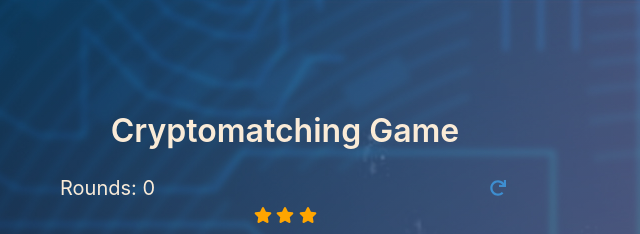
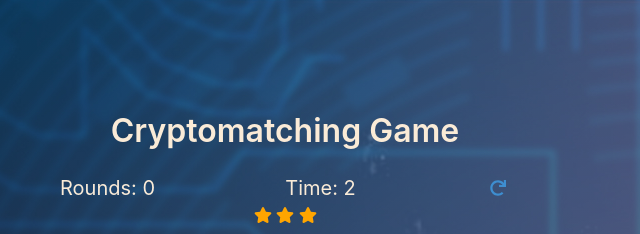
Before and after one commit to Sangsom/Crypto-Matching, a website: page index.html in a window 1280 px wide. Both pictures are taken after a click on the button "Start Game". Shown: the top 234 px of the page, 355-995 px from the left. Drawn offline with nearby package versions, Linux system fonts and the light colour scheme; files that its build step writes are made by us from their sources; files whose address does not match are found by name.

Commit message:
feat: Timer is shown while playing game

```diff
--- a/assets/js/main.js
+++ b/assets/js/main.js
@@ -10,6 +10,7 @@ let rounds = 0;
 
 let startTime = 0;
 let endTime = 0;
+let seconds = 0;
 
 const cryptocurrencies = [
   {
@@ -87,8 +88,20 @@ const loadNewGame = () => {
   startGame();
 }
 
+const startSecondTimer = () => {
+  seconds += 1;
+  document.getElementById('seconds').innerText = seconds;
+}
+
+const startTimer = setInterval(startSecondTimer, 1000);
+
 // Reset the game grid and generate new cards
 const startGame = () => {
+  // Reset timer and start again
+  clearInterval(startTime);
+  seconds = 0;
+  startTimer;
+
   startTime = performance.now();
 
   clearGame();
@@ -208,6 +221,10 @@ const endGame = () => {
   modal.classList.add('is-active');
   endTime = performance.now();
 
+  // Stop the timer and reset seconds
+  clearInterval(startTime);
+  seconds = 0;
+
   const time = document.getElementById('time');
   const moves = document.getElementById('moves');
 
--- a/index.html
+++ b/index.html
@@ -24,6 +24,11 @@
       <div class="is-marginless level game-controls">
         <p class="level-left is-size-5">Rounds:&nbsp;
           <span id="rounds"></span>
+        </p>
+
+
+        <p class="level-item is-size-5">Time:&nbsp;
+          <span id="seconds">0</span>
         </p>
 
         <a class="level-right" id="restart">
```
